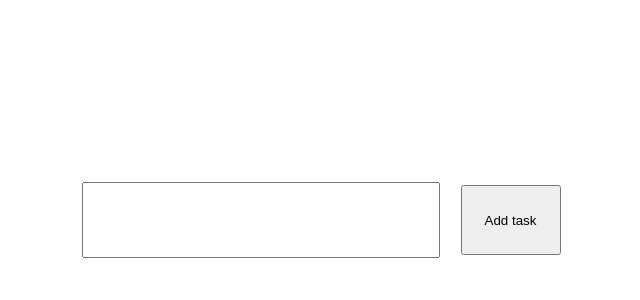
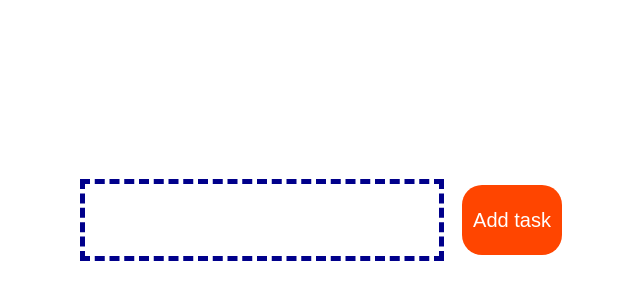
Before and after one commit to cidhashimi/TODO-List, a React (Create React App) app: page / in a window 1280 px wide. Shown: the part 380-680 px from the top of the page, without its empty margins (319-959 px from the left). Built offline with nearby package versions, Linux system fonts and the light colour scheme.

Commit message:
some background color changes

```diff
--- a/src/Components/ToDoList2/TDL.css
+++ b/src/Components/ToDoList2/TDL.css
@@ -18,11 +18,18 @@
     height: 70%;
     width: 70%;
     font-size: 20px;
+    border: 5px dashed darkblue;
+    outline: none;
 }
 .input_box button {
     height: 70%;
     width: 20%;
     cursor: pointer;
+    background-color: orangered;
+    color: white;
+    font-size: 20px;
+    border: none;
+    border-radius: 20px;
 }
 
 .tasks_container {
@@ -45,6 +52,9 @@
     position: relative;
     border-radius: 5px;
 }
+.selected{
+    background-color: orangered;
+}
 .task_item p {
     position: absolute;
     left: 5%;
@@ -54,8 +64,20 @@
 .task_item_edit {
     position: absolute;
     right: 5%;
+    width: 10%;
+    font-size: 16px;
+    padding: 10px;
+    border-radius: 15px;
+    cursor: pointer;
+    border: none;
 }
 .task_item_delete {
     position: absolute;
     right: 20%;
+     width: 13%;
+    font-size: 16px;
+    padding: 10px;
+    border-radius: 15px;
+    cursor: pointer;
+    border: none;
 }
```
